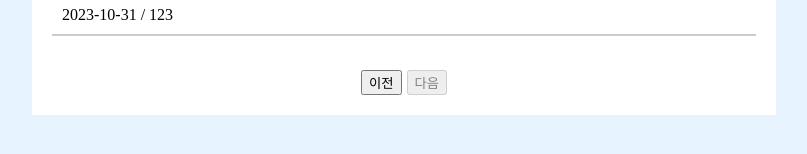
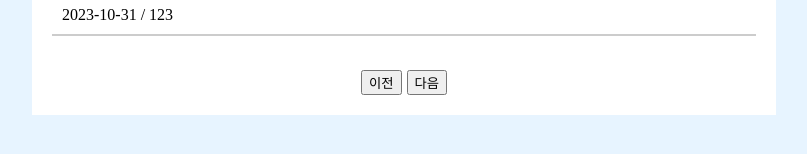
Before and after one commit to PBEM22/jenkins_article1, a Vue app in the folder article1_fe/article1-fe/: page /board in a window 1280 px wide. Shown: the part 2045-2199 px from the top of the page, without its empty margins (236-1043 px from the left). Built offline with nearby package versions, Linux system fonts and the light colour scheme.

Commit message:
feat: 망함

```diff
--- a/article1_fe/article1-fe/src/components/common/Pagination.vue
+++ b/article1_fe/article1-fe/src/components/common/Pagination.vue
@@ -28,10 +28,20 @@
 <script setup>
 import { computed, defineProps } from 'vue';
 
+// Props 정의
 const props = defineProps({
-  currentPage: Number,
-  totalPages: Number,
-  onPageChange: Function // props에 onPageChange 정의
+  currentPage: {
+    type: Number,
+    required: true,
+  },
+  totalPages: {
+    type: Number,
+    required: true,
+  },
+  onPageChange: {
+    type: Function,
+    required: true,
+  },
 });
 
 // 페이지 변경 핸들러
--- a/article1_fe/article1-fe/src/views/board/BoardList.vue
+++ b/article1_fe/article1-fe/src/views/board/BoardList.vue
@@ -197,6 +197,10 @@ const boardList = ref([
   }
 ]);
 
+// 페이지 관련 상태
+const currentPage = ref(1); // 현재 페이지
+const itemsPerPage = 10; // 페이지당 게시물 수
+
 // 정렬된 게시물 목록 생성
 const sortedBoardList = computed(() => {
   return boardList.value.sort((a, b) => {
@@ -214,6 +218,24 @@ const noticeList = computed(() => {
 const regularPosts = computed(() => {
   return sortedBoardList.value.filter(item => !item.boardIsNotice);
 });
+
+// 전체 게시물 수 계산
+const totalPosts = computed(() => {
+  return noticeList.value.length + regularPosts.value.length;
+});
+
+// 총 페이지 수 계산
+const totalPages = computed(() => {
+  console.log(currentPage);
+  console.log(totalPosts);
+
+  return Math.ceil(totalPosts.value / itemsPerPage); // 전체 게시물 수를 페이지당 게시물 수로 나누어 올림
+});
+
+// 페이지 변경 핸들러
+const handlePageChange = (newPage) => {
+  currentPage.value = newPage; // 페이지 변경
+};
 
 // 날짜 형식 변환 함수
 const formatDate = (dateString) => {
@@ -237,6 +259,7 @@ const formatDate = (dateString) => {
     return `${year}-${month}-${day}`;
   }
 };
+
 </script>
 
 <template>
@@ -267,7 +290,14 @@ const formatDate = (dateString) => {
         </tr>
         </tbody>
       </table>
-      <Pagination/>
+      <!-- 페이지네이션 컴포넌트 -->
+      <div class="pagination-container">
+        <Pagination
+            :currentPage="currentPage.value"
+            :totalPages="totalPages"
+            @onPageChange="handlePageChange"
+        />
+      </div>
     </Container>
   </div>
 </template>
```
